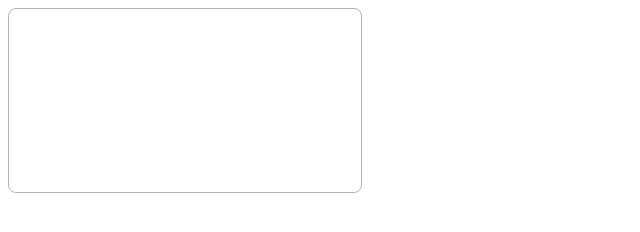
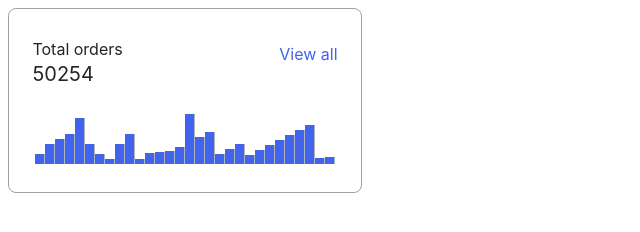
Before and after one commit to js-tasks-ru/htmlcss-20211021_ultimatevs, a website: page 04-lection2/01-histogram/index.html in a window 1280 px wide. Shown: the whole page, without its empty margins (0-640 px from the left). Drawn offline with Linux system fonts and the light colour scheme.

Commit message:
add histogram

```diff
--- a/04-lection2/01-histogram/histogram.css
+++ b/04-lection2/01-histogram/histogram.css
@@ -1,9 +1,76 @@
 .wrapper {
-    display: flex;
-    width: 354px;
-    height: 185px;
-    background: var(--white);
-    border: 1px solid var(--grey-3);
-    box-sizing: border-box;
-    border-radius: 8px;
+  display: flex;
+  flex-direction: column;
+  justify-content: space-evenly;
+  width: 354px;
+  height: 185px;
+  background-color: white;
+  border: 1px solid rgb(161, 160, 160);
+  box-sizing: border-box;
+  border-radius: 8px;
 }
+
+.block1 {
+  display: flex;
+  justify-content: space-around;
+}
+
+.block1-1 {
+  display: flex;
+  flex-direction: column;
+  justify-content: space-around;
+  height: 50px;
+  width: 200px;
+}
+
+.name {
+  font-family: 'Inter', sans-serif;
+  font-style: normal;
+  font-weight: normal;
+  font-size: 16px;
+  line-height: 24px;
+  color: var(--black);
+  margin: 0;
+}
+
+.quantity {
+  font-family: 'Inter', sans-serif;
+  font-style: normal;
+  font-weight: normal;
+  font-size: 20px;
+  line-height: 26px;
+  color: var(--black);
+  margin: 0;
+}
+
+.common {
+  font-family: 'Inter', sans-serif;
+  font-style: normal;
+  font-weight: normal;
+  font-size: 16px;
+  line-height: 24px;
+  color: #4263EB;
+  padding-top: 5px;
+}
+
+/* histogram*/
+.columns {
+  display: flex;
+  align-items: stretch;
+  align-self: center;
+  height: 50px;
+  width: 300px;
+}
+
+.column-container {
+  display: flex;
+  flex: 1;
+  flex-direction: column;
+  align-items: stretch;
+  justify-content: flex-end;
+}
+
+.column-bar {
+  border-right: 1px solid var(--grey-3);
+  background-color: #4263EB;
+}
--- a/04-lection2/01-histogram/index.html
+++ b/04-lection2/01-histogram/index.html
@@ -6,8 +6,106 @@
         <link rel="stylesheet" href="./histogram.css">
     </head>
     <body>
-        <div class="wrapper">
-
+      <div class="wrapper">
+        <div class="block1">
+          <div class="block1-1">
+            <p class="name">Total orders</p>
+            <h4 class="quantity">50254</h4>
+          </div>
+          <div class="common">View all</div>
         </div>
+        <div class="columns">
+          <div class="column-container">
+            <div class="column-bar" style="flex-basis: 20%"></div>
+          </div>
+          <div class="column-container">
+            <div class="column-bar" style="flex-basis: 40%"></div>
+          </div>
+          <div class="column-container">
+            <div class="column-bar" style="flex-basis: 50%"></div>
+          </div>
+          <div class="column-container">
+            <div class="column-bar" style="flex-basis: 60%"></div>
+          </div>
+          <div class="column-container">
+            <div class="column-bar" style="flex-basis: 92%"></div>
+          </div>
+          <div class="column-container">
+            <div class="column-bar" style="flex-basis: 40%"></div>
+          </div>
+          <div class="column-container">
+            <div class="column-bar" style="flex-basis: 20%"></div>
+          </div>
+          <div class="column-container">
+            <div class="column-bar" style="flex-basis: 10%"></div>
+          </div>
+          <div class="column-container">
+            <div class="column-bar" style="flex-basis: 40%"></div>
+          </div>
+          <div class="column-container">
+            <div class="column-bar" style="flex-basis: 60%"></div>
+          </div>
+          <div class="column-container">
+            <div class="column-bar" style="flex-basis: 11%"></div>
+          </div>
+          <div class="column-container">
+            <div class="column-bar" style="flex-basis: 22%"></div>
+          </div>
+          <div class="column-container">
+            <div class="column-bar" style="flex-basis: 24%"></div>
+          </div>
+          <div class="column-container">
+            <div class="column-bar" style="flex-basis: 27%"></div>
+          </div>
+          <div class="column-container">
+            <div class="column-bar" style="flex-basis: 34%"></div>
+          </div>
+          <div class="column-container">
+            <div class="column-bar" style="flex-basis: 100%"></div>
+          </div>
+          <div class="column-container">
+            <div class="column-bar" style="flex-basis: 55%"></div>
+          </div>
+          <div class="column-container">
+            <div class="column-bar" style="flex-basis: 65%"></div>
+          </div>
+          <div class="column-container">
+            <div class="column-bar" style="flex-basis: 20%"></div>
+          </div>
+          <div class="column-container">
+            <div class="column-bar" style="flex-basis: 30%"></div>
+          </div>
+          <div class="column-container">
+            <div class="column-bar" style="flex-basis: 40%"></div>
+          </div>
+          <div class="column-container">
+            <div class="column-bar" style="flex-basis: 19%"></div>
+          </div>
+          <div class="column-container">
+            <div class="column-bar" style="flex-basis: 28%"></div>
+          </div>
+          <div class="column-container">
+            <div class="column-bar" style="flex-basis: 38%"></div>
+          </div>
+          <div class="column-container">
+            <div class="column-bar" style="flex-basis: 48%"></div>
+          </div>
+          <div class="column-container">
+            <div class="column-bar" style="flex-basis: 58%"></div>
+          </div>
+          <div class="column-container">
+            <div class="column-bar" style="flex-basis: 68%"></div>
+          </div>
+          <div class="column-container">
+            <div class="column-bar" style="flex-basis: 78%"></div>
+          </div>
+          <div class="column-container">
+            <div class="column-bar" style="flex-basis: 12%"></div>
+          </div>
+          <div class="column-container">
+            <div class="column-bar" style="flex-basis: 15%"></div>
+          </div>
+        </div>
+      </div>
     </body>
 </html>
```
